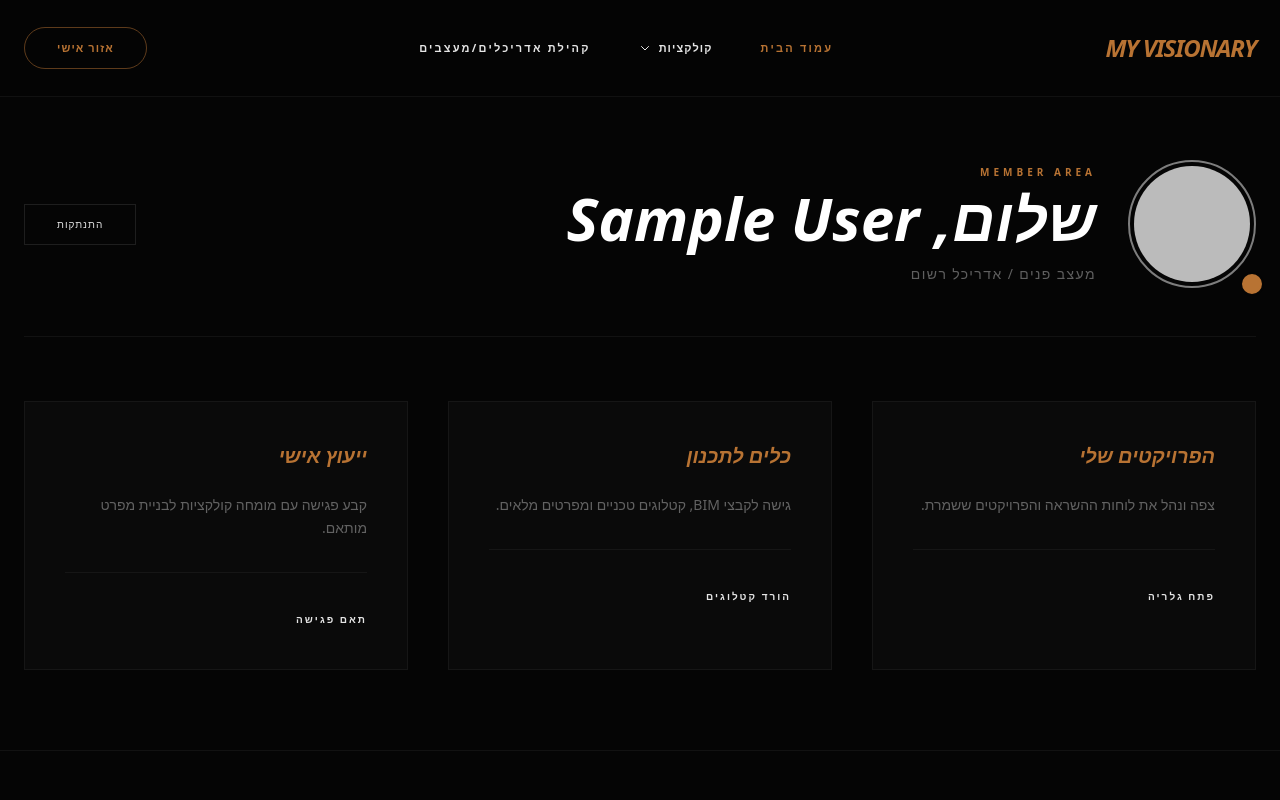
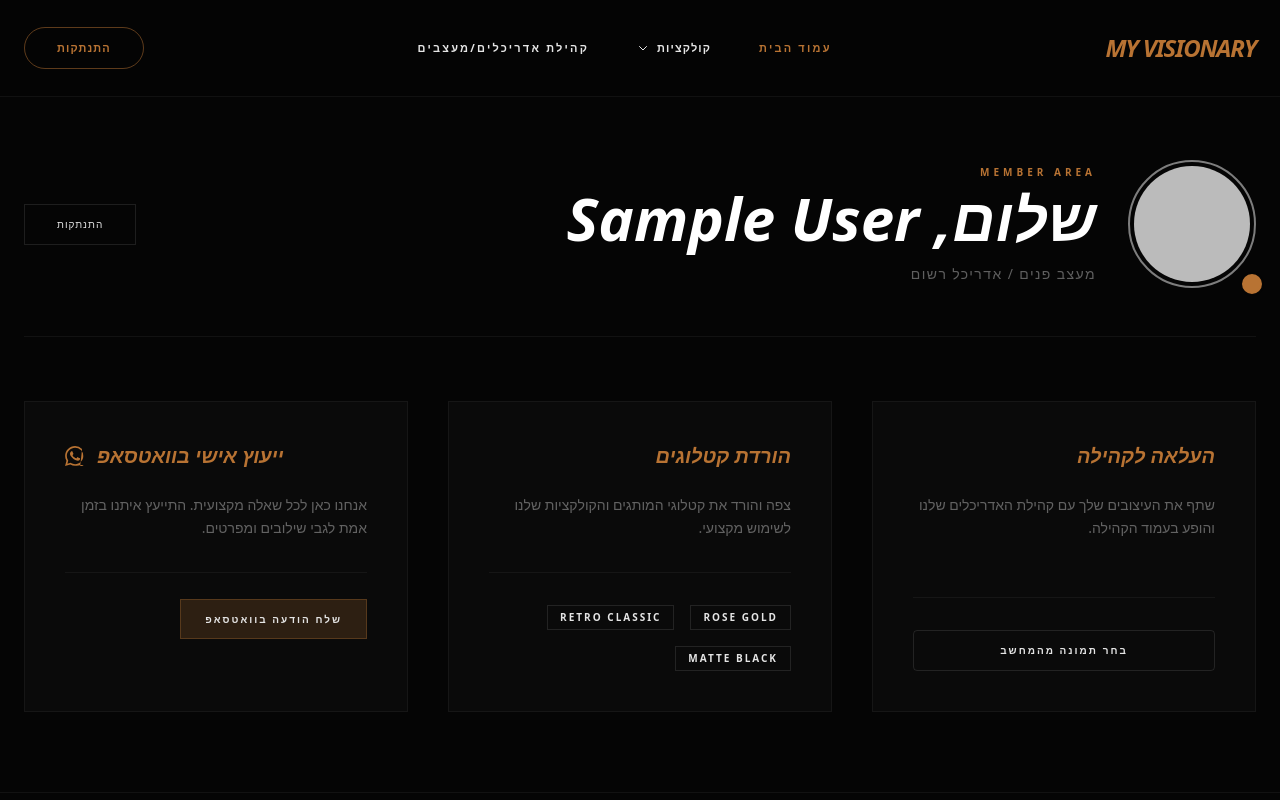
Before and after one commit to royvalar/my-visionary-app, a Next.js app: page /dashboard in a window 1280 px wide. Shown: the top 800 px of the page. Built offline with nearby package versions, Linux system fonts and the light colour scheme; no server answers; sample sign-in values are in the browser's storage.

Commit message:
Refine Header logout, implement real dashboard functional tiles, and fix 404 on collections

```diff
--- a/src/app/collections/[slug]/page.tsx
+++ b/src/app/collections/[slug]/page.tsx
@@ -3,8 +3,9 @@ import Footer from "@/components/layout/Footer";
 import { collections } from "@/data/collections";
 import { notFound } from "next/navigation";
 
-export default function CollectionPage({ params }: { params: { slug: string } }) {
-    const collection = collections.find((c) => c.slug === params.slug);
+export default async function CollectionPage({ params }: { params: Promise<{ slug: string }> }) {
+    const { slug } = await params;
+    const collection = collections.find((c) => c.slug === slug);
 
     if (!collection) {
         notFound();
--- a/src/app/dashboard/page.tsx
+++ b/src/app/dashboard/page.tsx
@@ -1,8 +1,11 @@
 'use client';
 
 import React, { useEffect, useState } from 'react';
+import Link from 'next/link';
 import { onAuthStateChanged, User, signOut } from 'firebase/auth';
-import { auth } from '@/lib/firebase';
+import { auth, db, storage } from '@/lib/firebase';
+import { ref, uploadBytesResumable, getDownloadURL } from 'firebase/storage';
+import { collection, addDoc, serverTimestamp } from 'firebase/firestore';
 import { useRouter } from 'next/navigation';
 import Header from '@/components/layout/Header';
 import Footer from '@/components/layout/Footer';
@@ -10,6 +13,9 @@ import Footer from '@/components/layout/Footer';
 const DashboardPage = () => {
     const [user, setUser] = useState<User | null>(null);
     const [loading, setLoading] = useState(true);
+    const [uploading, setUploading] = useState(false);
+    const [uploadProgress, setUploadProgress] = useState(0);
+    const [uploadSuccess, setUploadSuccess] = useState(false);
     const router = useRouter();
 
     useEffect(() => {
@@ -32,6 +38,44 @@ const DashboardPage = () => {
         } catch (error: any) {
             console.error('Error signing out:', error.message);
         }
+    };
+
+    const handleFileUpload = async (e: React.ChangeEvent<HTMLInputElement>) => {
+        const file = e.target.files?.[0];
+        if (!file || !user) return;
+
+        setUploading(true);
+        setUploadSuccess(false);
+
+        const storageRef = ref(storage, `community/${user.uid}/${Date.now()}_${file.name}`);
+        const uploadTask = uploadBytesResumable(storageRef, file);
+
+        uploadTask.on('state_changed',
+            (snapshot) => {
+                const progress = (snapshot.bytesTransferred / snapshot.totalBytes) * 100;
+                setUploadProgress(progress);
+            },
+            (error) => {
+                console.error("Upload error:", error);
+                setUploading(false);
+            },
+            async () => {
+                const downloadURL = await getDownloadURL(uploadTask.snapshot.ref);
+
+                await addDoc(collection(db, 'community_posts'), {
+                    imageUrl: downloadURL,
+                    userId: user.uid,
+                    userName: user.displayName,
+                    userPhoto: user.photoURL,
+                    createdAt: serverTimestamp(),
+                    status: 'pending' // For moderation
+                });
+
+                setUploading(false);
+                setUploadSuccess(true);
+                setTimeout(() => setUploadSuccess(false), 5000);
+            }
+        );
     };
 
     if (loading) {
@@ -79,25 +123,53 @@ const DashboardPage = () => {
 
                 <div className="grid grid-cols-1 md:grid-cols-3 gap-10">
                     {/* Dashboard Cards */}
-                    <div className="bg-white/[0.02] border border-white/5 p-10 hover:border-copper/30 transition-all group">
-                        <h3 className="text-xl font-serif font-bold text-copper mb-6 italic">הפרויקטים שלי</h3>
-                        <p className="text-sm text-offWhite/40 font-light leading-relaxed mb-8">צפה ונהל את לוחות ההשראה והפרויקטים ששמרת.</p>
+                    <div className="bg-white/[0.02] border border-white/5 p-10 hover:border-copper/30 transition-all group relative overflow-hidden flex flex-col">
+                        <h3 className="text-xl font-serif font-bold text-copper mb-6 italic">העלאה לקהילה</h3>
+                        <p className="text-sm text-offWhite/40 font-light leading-relaxed mb-8 flex-grow">שתף את העיצובים שלך עם קהילת האדריכלים שלנו והופע בעמוד הקהילה.</p>
                         <div className="h-px bg-white/5 mb-8 group-hover:bg-copper/20 transition-all"></div>
-                        <a href="#" className="text-[10px] uppercase tracking-[0.2em] font-bold hover:text-white transition-colors">פתח גלריה</a>
+
+                        <label className="cursor-pointer">
+                            <input
+                                type="file"
+                                className="hidden"
+                                accept="image/*"
+                                onChange={handleFileUpload}
+                                disabled={uploading}
+                            />
+                            <div className={`text-[10px] uppercase tracking-[0.2em] font-bold transition-all flex items-center justify-center gap-2 border border-white/10 py-3 rounded-sm ${uploading ? 'text-copper' : 'hover:text-white hover:border-copper'}`}>
+                                {uploading ? `מעלה... ${Math.round(uploadProgress)}%` : uploadSuccess ? 'הועלה בהצלחה!' : 'בחר תמונה מהמחשב'}
+                            </div>
+                        </label>
+
+                        {uploading && (
+                            <div className="absolute bottom-0 left-0 h-1 bg-copper transition-all duration-300" style={{ width: `${uploadProgress}%` }}></div>
+                        )}
+                        {uploadSuccess && (
+                            <div className="mt-4 text-[10px] text-copper/80 tracking-widest text-center animate-bounce">התמונה נשלחה לאישור המערכת</div>
+                        )}
                     </div>
 
                     <div className="bg-white/[0.02] border border-white/5 p-10 hover:border-copper/30 transition-all group">
-                        <h3 className="text-xl font-serif font-bold text-copper mb-6 italic">כלים לתכנון</h3>
-                        <p className="text-sm text-offWhite/40 font-light leading-relaxed mb-8">גישה לקבצי BIM, קטלוגים טכניים ומפרטים מלאים.</p>
+                        <h3 className="text-xl font-serif font-bold text-copper mb-6 italic">הורדת קטלוגים</h3>
+                        <p className="text-sm text-offWhite/40 font-light leading-relaxed mb-8">צפה והורד את קטלוגי המותגים והקולקציות שלנו לשימוש מקצועי.</p>
                         <div className="h-px bg-white/5 mb-8 group-hover:bg-copper/20 transition-all"></div>
-                        <a href="#" className="text-[10px] uppercase tracking-[0.2em] font-bold hover:text-white transition-colors">הורד קטלוגים</a>
+                        <div className="flex flex-wrap gap-4">
+                            <Link href="/collections/rose-gold" className="text-[10px] uppercase tracking-[0.2em] font-bold hover:text-white transition-colors border border-white/10 px-3 py-1 hover:border-copper">Rose Gold</Link>
+                            <Link href="/collections/retro-classic" className="text-[10px] uppercase tracking-[0.2em] font-bold hover:text-white transition-colors border border-white/10 px-3 py-1 hover:border-copper">Retro Classic</Link>
+                            <Link href="/collections/matte-black" className="text-[10px] uppercase tracking-[0.2em] font-bold hover:text-white transition-colors border border-white/10 px-3 py-1 hover:border-copper">Matte Black</Link>
+                        </div>
                     </div>
 
                     <div className="bg-white/[0.02] border border-white/5 p-10 hover:border-copper/30 transition-all group">
-                        <h3 className="text-xl font-serif font-bold text-copper mb-6 italic">ייעוץ אישי</h3>
-                        <p className="text-sm text-offWhite/40 font-light leading-relaxed mb-8">קבע פגישה עם מומחה קולקציות לבניית מפרט מותאם.</p>
+                        <h3 className="text-xl font-serif font-bold text-copper mb-6 italic flex items-center gap-3 justify-end">
+                            ייעוץ אישי בוואטסאפ
+                            <svg className="w-5 h-5" viewBox="0 0 24 24" fill="currentColor">
+                                <path d="M17.472 14.382c-.297-.149-1.758-.867-2.03-.967-.273-.099-.471-.148-.67.15-.197.297-.767.966-.94 1.164-.173.199-.347.223-.644.075-.297-.15-1.255-.463-2.39-1.475-.883-.788-1.48-1.761-1.653-2.059-.173-.297-.018-.458.13-.606.134-.133.298-.347.446-.52.149-.174.198-.298.298-.497.099-.198.05-.371-.025-.52-.075-.149-.669-1.612-.916-2.207-.242-.579-.487-.5-.669-.51-.173-.008-.371-.01-.57-.01-.198 0-.52.074-.792.372-.272.297-1.04 1.016-1.04 2.479 0 1.462 1.065 2.875 1.213 3.074.149.198 2.096 3.2 5.077 4.487.709.306 1.262.489 1.694.625.712.227 1.36.195 1.871.118.571-.085 1.758-.719 2.006-1.413.248-.694.248-1.289.173-1.413-.074-.124-.272-.198-.57-.347m-5.421 7.403h-.004a9.87 9.87 0 01-5.031-1.378l-.361-.214-3.741.982.998-3.648-.235-.374a9.86 9.86 0 01-1.51-5.26c.001-5.45 4.436-9.884 9.888-9.884 2.64 0 5.122 1.03 6.988 2.898a9.825 9.825 0 012.893 6.994c-.003 5.45-4.437 9.884-9.885 9.884m8.413-18.297A11.815 11.815 0 0012.05 0C5.495 0 .16 5.335.157 11.892c0 2.096.547 4.142 1.588 5.945L.057 24l6.305-1.654a11.882 11.882 0 005.683 1.448h.005c6.554 0 11.89-5.335 11.413 8.353-.162 1.541-.846 2.502-1.957 2.91-1.112.408-2.673.498-4.498.271"></path>
+                            </svg>
+                        </h3>
+                        <p className="text-sm text-offWhite/40 font-light leading-relaxed mb-8">אנחנו כאן לכל שאלה מקצועית. התייעץ איתנו בזמן אמת לגבי שילובים ומפרטים.</p>
                         <div className="h-px bg-white/5 mb-8 group-hover:bg-copper/20 transition-all"></div>
-                        <a href="#" className="text-[10px] uppercase tracking-[0.2em] font-bold hover:text-white transition-colors">תאם פגישה</a>
+                        <a href="https://wa.me/972583614111" target="_blank" rel="noopener noreferrer" className="text-[10px] uppercase tracking-[0.2em] font-bold hover:text-white transition-colors bg-copper/20 px-6 py-3 border border-copper/30 hover:bg-copper transition-all">שלח הודעה בוואטסאפ</a>
                     </div>
                 </div>
             </section>
--- a/src/components/layout/Header.tsx
+++ b/src/components/layout/Header.tsx
@@ -3,7 +3,7 @@
 import React, { useState, useRef, useEffect } from 'react';
 import Link from 'next/link';
 import { useRouter } from 'next/navigation';
-import { onAuthStateChanged, User, GoogleAuthProvider, signInWithPopup } from 'firebase/auth';
+import { onAuthStateChanged, User, GoogleAuthProvider, signInWithPopup, signOut } from 'firebase/auth';
 import { auth } from '@/lib/firebase';
 
 const Header = () => {
@@ -32,7 +32,12 @@ const Header = () => {
 
     const handleAuthClick = async () => {
         if (user) {
-            router.push('/dashboard');
+            try {
+                await signOut(auth);
+                router.push('/');
+            } catch (error: any) {
+                console.error('Error signing out:', error.message);
+            }
         } else {
             const provider = new GoogleAuthProvider();
             try {
@@ -107,7 +112,7 @@ const Header = () => {
                         onClick={handleAuthClick}
                         className="border border-copper/50 px-8 py-3 text-[11px] font-bold text-copper uppercase tracking-widest hover:bg-copper hover:text-white transition-all duration-500 rounded-full"
                     >
-                        {user ? 'אזור אישי' : 'כניסה לאדריכלים/מעצבים'}
+                        {user ? 'התנתקות' : 'כניסה לאדריכלים/מעצבים'}
                     </button>
                 </div>
             </div>
--- a/src/lib/firebase.ts
+++ b/src/lib/firebase.ts
@@ -2,6 +2,8 @@
 import { initializeApp, getApps, getApp } from "firebase/app";
 import { getAuth } from "firebase/auth";
 import { getAnalytics, isSupported } from "firebase/analytics";
+import { getFirestore } from "firebase/firestore";
+import { getStorage } from "firebase/storage";
 
 // Your web app's Firebase configuration
 const firebaseConfig = {
@@ -17,8 +19,10 @@ const firebaseConfig = {
 // Initialize Firebase
 const app = getApps().length > 0 ? getApp() : initializeApp(firebaseConfig);
 const auth = getAuth(app);
+const db = getFirestore(app);
+const storage = getStorage(app);
 
 // Analytics is only supported in browser environments
 const analytics = typeof window !== 'undefined' ? isSupported().then(yes => yes ? getAnalytics(app) : null) : null;
 
-export { app, auth, analytics };
+export { app, auth, db, storage, analytics };
```
